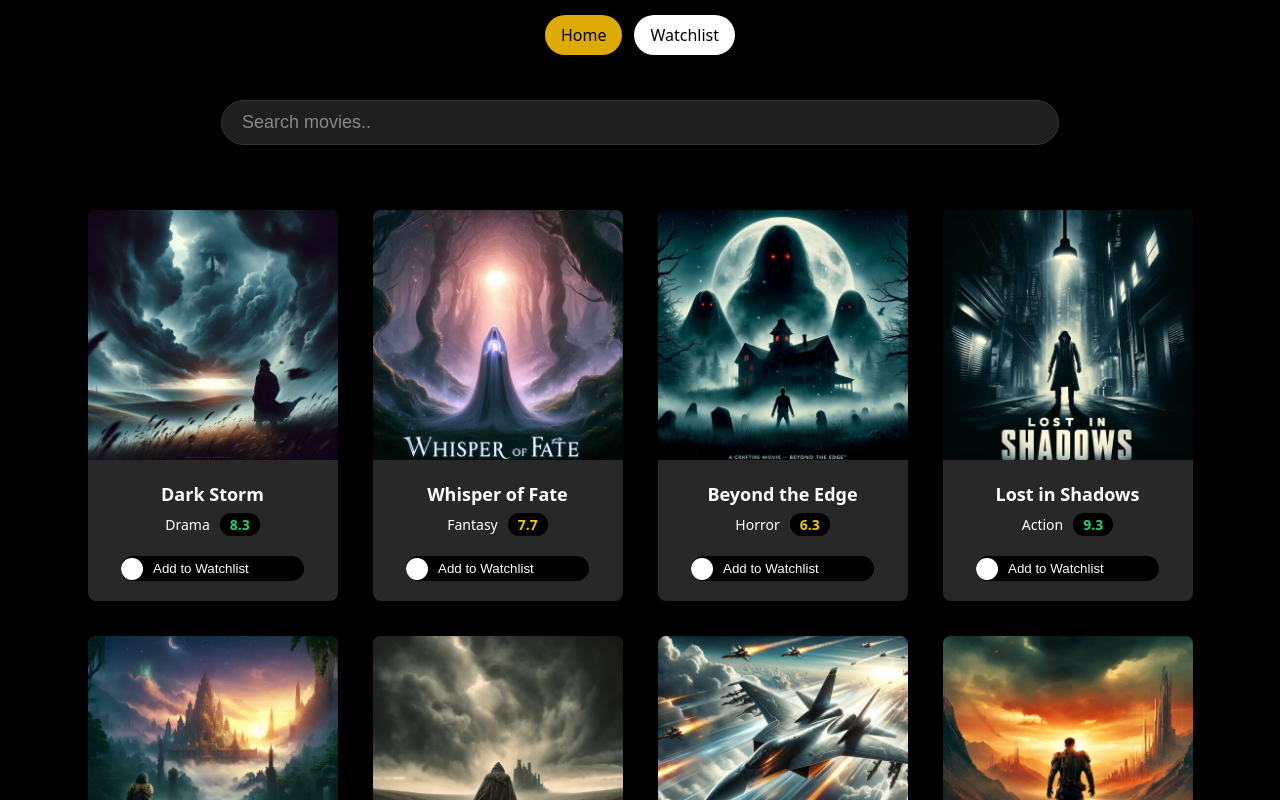
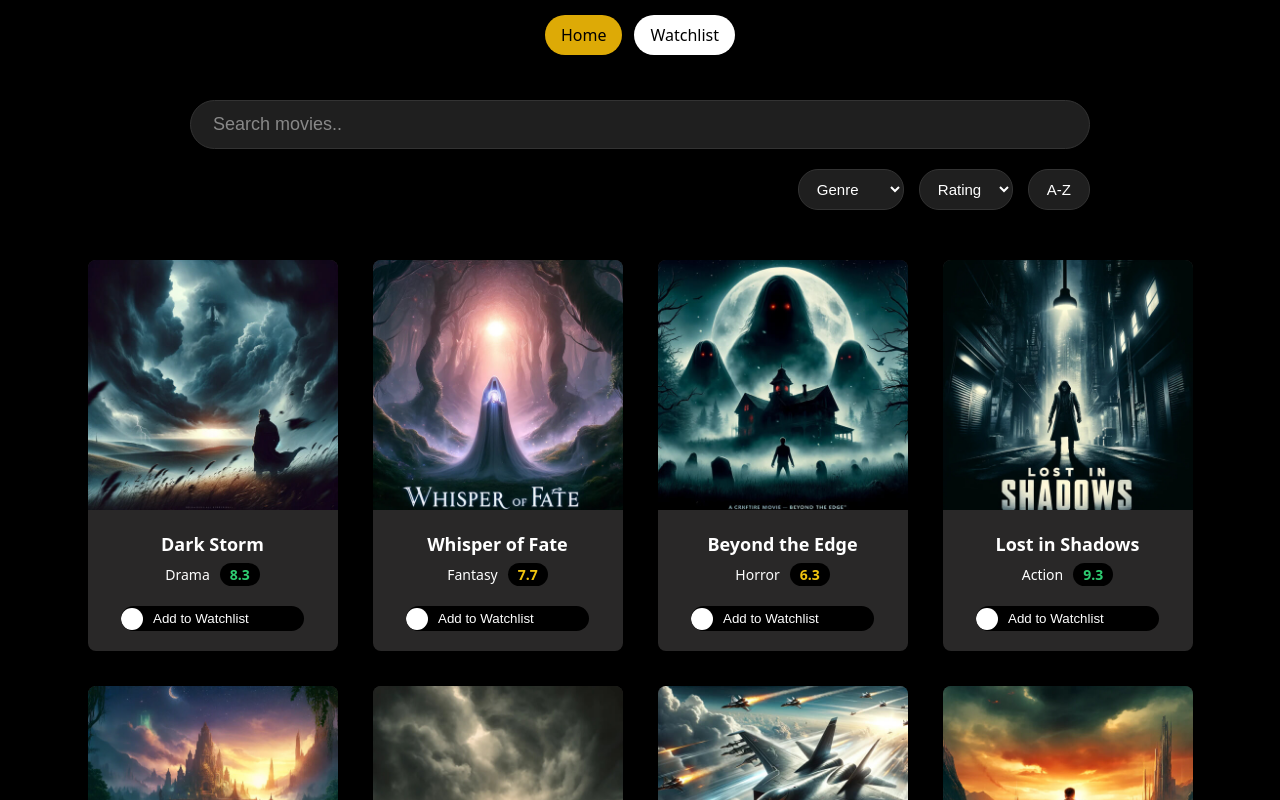
Before and after one commit to bndlaura/react-weeks, a React (Vite) app in the folder MovieApp/: page / in a window 1280 px wide. Shown: the top 800 px of the page. Built offline with nearby package versions, Linux system fonts and the light colour scheme.

Commit message:
SearchFilters UI

```diff
--- a/MovieApp/src/App.css
+++ b/MovieApp/src/App.css
@@ -7,3 +7,9 @@
 .home {
   margin: 100px auto;
 }
+
+@media (max-width: 600px) {
+  .home {
+    margin: 150px auto;
+  }
+}
--- a/MovieApp/src/components/SearchBar/SearchBar.css
+++ /dev/null
@@ -1,29 +0,0 @@
-.search-bar {
-  width: 100%;
-  max-width: 800px;
-  margin: 15px auto;
-  background: #1f1f1f;
-  padding: 10px 18px;
-  border-radius: 40px;
-  border: 1px solid #333;
-  transition: border-color 0.25s ease;
-  display: flex;
-  align-items: center;
-}
-
-.search-bar:focus-within {
-  border-color: #ddaa06;
-}
-
-.search-bar input {
-  width: 100%;
-  background: transparent;
-  border: none;
-  outline: none;
-  color: #fff;
-  font-size: 18px;
-}
-
-.search-bar input::placeholder {
-  color: #888;
-}
--- a/MovieApp/src/components/SearchBar/SearchBar.jsx
+++ /dev/null
@@ -1,11 +0,0 @@
-import "./SearchBar.css";
-
-function SearchBar({ value, onChange }) {
-    return (
-        <div className="search-bar">
-            <input type="text" placeholder="Search movies.." value={value} onChange={(e) => onChange(e.target.value)} />
-        </div>
-    );
-}
-
-export default SearchBar;
--- /dev/null
+++ b/MovieApp/src/components/SearchFilters/SearchFilters.css
@@ -0,0 +1,74 @@
+.search-wrapper {
+  width: 100%;
+  max-width: 900px;
+  margin: 0 auto;
+  display: flex;
+  flex-direction: column;
+  gap: 20px;
+}
+
+.search-bar {
+  background: #1f1f1f;
+  padding: 12px 20px;
+  border-radius: 40px;
+  border: 1px solid #333;
+  transition: border-color 0.25s ease;
+  display: flex;
+  align-items: center;
+}
+
+.search-bar:focus-within {
+  border-color: var(--active-color);
+}
+
+.search-bar input {
+  width: 100%;
+  background: transparent;
+  border: none;
+  outline: none;
+  color: #fff;
+  font-size: 18px;
+}
+
+.search-bar input::placeholder {
+  color: #888;
+}
+
+.filters-row {
+  display: flex;
+  justify-content: flex-end;
+  gap: 15px;
+}
+
+.filter-select {
+  background: #1f1f1f;
+  color: #fff;
+  border: 1px solid #333;
+  padding: 10px 14px;
+  border-radius: 20px;
+  font-size: 15px;
+  cursor: pointer;
+}
+
+.sort-btn {
+  background: #1f1f1f;
+  color: #fff;
+  border: 1px solid #333;
+  padding: 10px 18px;
+  border-radius: 20px;
+  font-size: 15px;
+  cursor: pointer;
+  transition: background 0.25s ease;
+}
+
+.sort-btn:hover {
+  background: var(--active-color);
+  color: #000;
+}
+
+@media (max-width: 600px) {
+  .filters-row {
+    flex-direction: column;
+    align-items: stretch;
+  }
+}
--- /dev/null
+++ b/MovieApp/src/components/SearchFilters/SearchFilters.jsx
@@ -0,0 +1,37 @@
+import "./SearchFilters.css";
+
+function SearchFilters({ value, onChange }) {
+  return (
+    <div className="search-wrapper">
+      <div className="search-bar">
+        <input
+          type="text"
+          placeholder="Search movies.."
+          value={value}
+          onChange={(e) => onChange(e.target.value)}
+        />
+      </div>
+
+      <div className="filters-row">
+        <select className="filter-select">
+          <option value="">Genre</option>
+          <option value="action">Action</option>
+          <option value="comedy">Comedy</option>
+          <option value="drama">Drama</option>
+          <option value="horror">Horror</option>
+        </select>
+
+        <select className="filter-select">
+          <option value="">Rating</option>
+          <option value="8">8+</option>
+          <option value="5-7">5–7</option>
+          <option value="sub5">Sub 5</option>
+        </select>
+
+        <button className="sort-btn">A‑Z</button>
+      </div>
+    </div>
+  );
+}
+
+export default SearchFilters;
--- a/MovieApp/src/pages/Home.jsx
+++ b/MovieApp/src/pages/Home.jsx
@@ -1,11 +1,11 @@
 import movies from "../data/movies.json";
 import MovieList from "../components/MovieList/MovieList.jsx";
-import SearchBar from "../components/SearchBar/SearchBar.jsx";
+import SearchFilters from "../components/SearchFilters/SearchFilters.jsx";
 
 function Home() {
   return (
     <div className="home">
-      <SearchBar />
+      <SearchFilters />
       <MovieList movies={movies} />
     </div>
 
```
